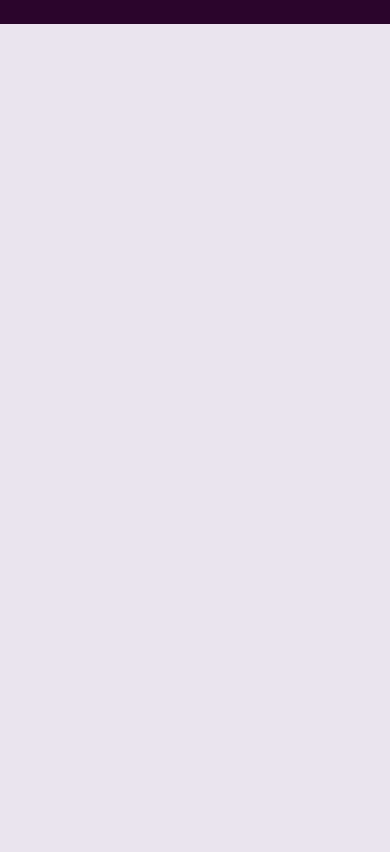
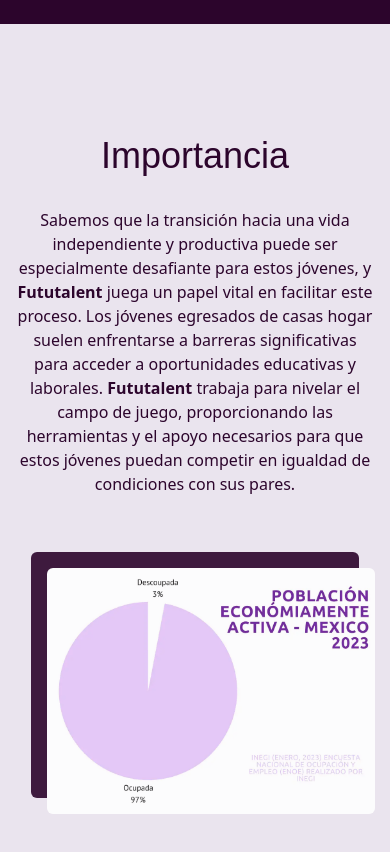
Before and after one commit to darideveloper/fututalent, a Next.js app: page / in a window 390 px wide. Shown: the part 4420-5272 px from the top of the page. Before the commit the page ends 4556 px from the top, so only its background shows below. Built offline with nearby package versions, Linux system fonts and the light colour scheme; a web font is replaced by a local one.

Commit message:
feat (importance): layout & responsive

```diff
--- a/pages/index.jsx
+++ b/pages/index.jsx
@@ -3,6 +3,7 @@ import About from "@/sections/About"
 import Ideology from "@/sections/Ideology"
 import Founder from "@/sections/Founder"
 import CareModel from "@/sections/CareModel"
+import Importance from "@/sections/Importance"
 
 export default function Home() {
   return (
@@ -12,6 +13,7 @@ export default function Home() {
       <Ideology />
       <Founder />
       <CareModel />
+      <Importance />
     </main>
   )
 }
--- a/sections/Founder.jsx
+++ b/sections/Founder.jsx
@@ -1,4 +1,3 @@
-import Image from 'next/image'
 import TextImageTamplate from '@/sections/templates/TextImageTamplate'
 
 export default function Founder({ }) {
--- a/sections/Ideology.jsx
+++ b/sections/Ideology.jsx
@@ -43,6 +43,7 @@ export default function Ideology({ }) {
                 group
                 bg-purple-light
               `}
+              key={index}
             >
               <div className="overlay">
 
--- /dev/null
+++ b/sections/Importance.jsx
@@ -0,0 +1,26 @@
+import TextImageTamplate from '@/sections/templates/TextImageTamplate'
+
+export default function Importance({ }) {
+
+  const title = (
+    <>
+      Importancia
+    </>
+  )
+
+  const text = (
+    <>
+      Sabemos que la transición hacia una vida independiente y productiva puede ser especialmente desafiante para estos jóvenes, y <strong>Fututalent</strong> juega un papel vital en facilitar este proceso. Los jóvenes egresados de casas hogar suelen enfrentarse a barreras significativas para acceder a oportunidades educativas y laborales. <strong>Fututalent</strong> trabaja para nivelar el campo de juego, proporcionando las herramientas y el apoyo necesarios para que estos jóvenes puedan competir en igualdad de condiciones con sus pares.
+    </>
+  )
+
+  return (
+
+    <TextImageTamplate
+      title={title}
+      imageSrc="/images/importance.webp"
+      imageAlt="Grafica de población economicamente activa"
+      text={text}
+    />
+  )
+}
```
Also changed, not shown: public/images/Importance.webp (added).
